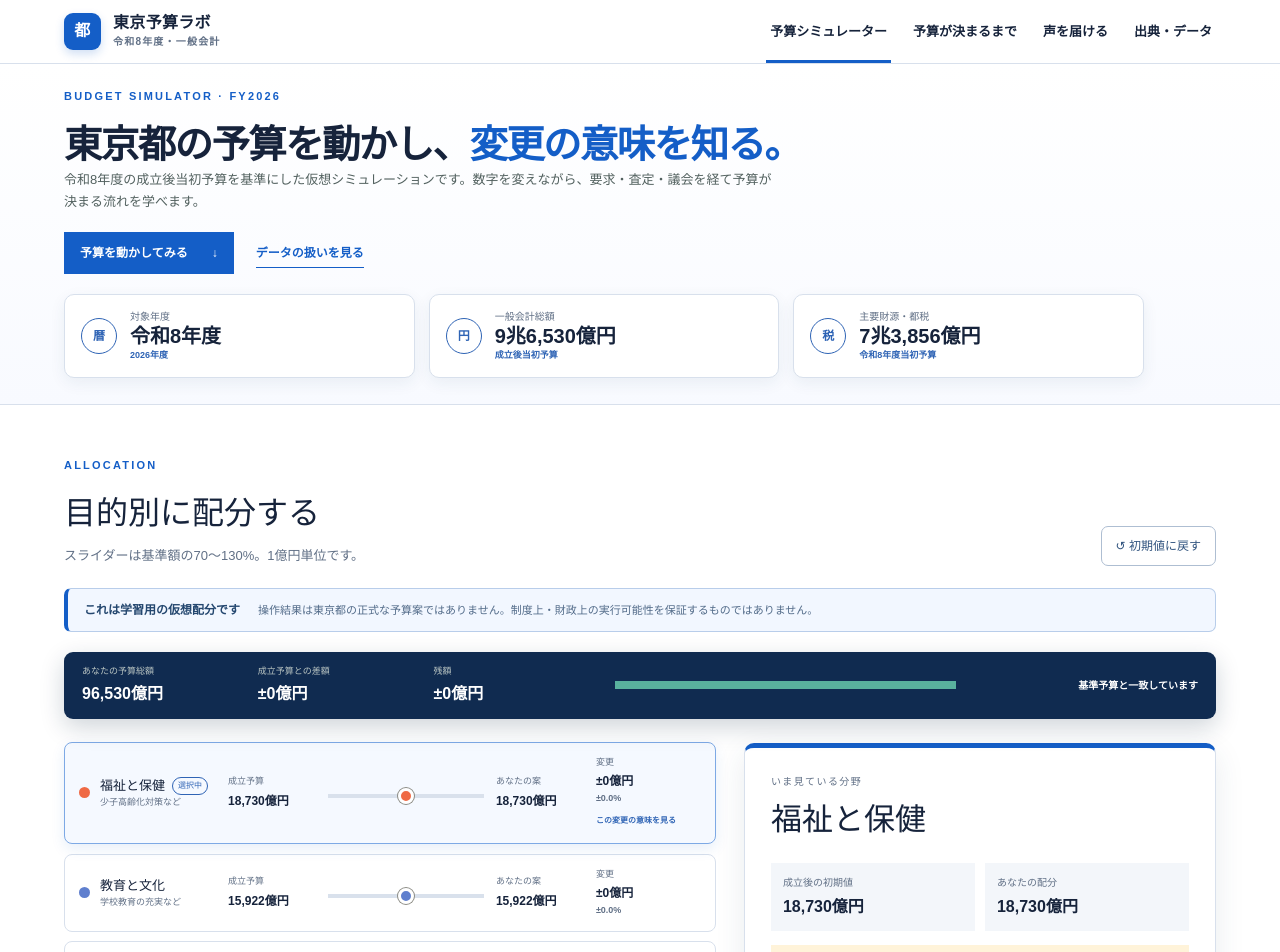
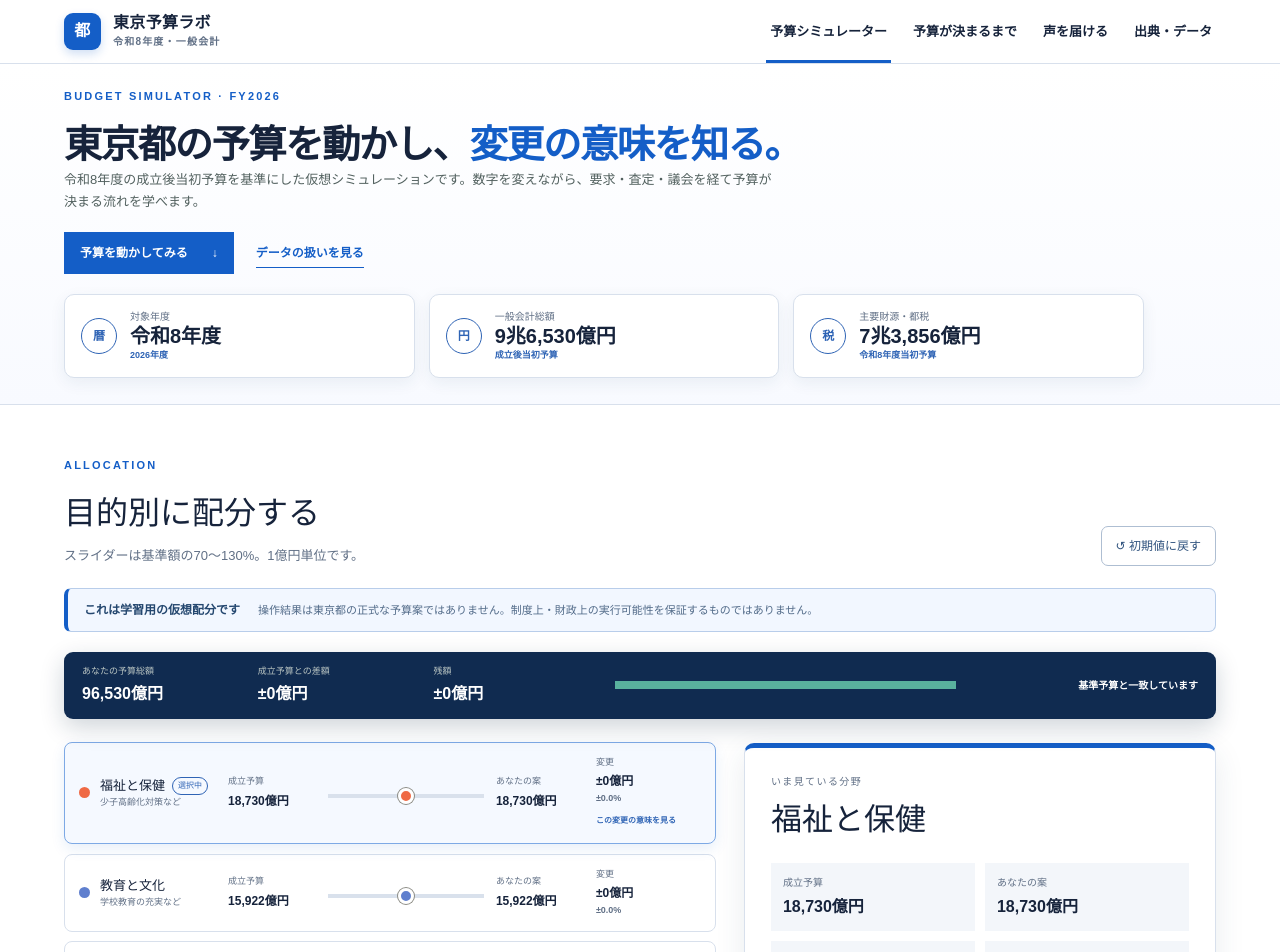
Before and after one commit to okajun35/tokyo-budget-simulator, a Next.js app: page / in a window 1280 px wide. Shown: the top 952 px of the page. Built offline with nearby package versions, Linux system fonts and the light colour scheme.

Commit message:
feat: complete context comparison

```diff
--- a/app/page.tsx
+++ b/app/page.tsx
@@ -41,6 +41,10 @@ export default function Home() {
     [values],
   );
   const active = BUDGET_CATEGORIES.find(x => x.id === selected)!;
+  const activeChange = describeBudgetChange(
+    active.baselineAmount100mYen,
+    values[active.id],
+  );
 
   const setValue = (id: BudgetCategoryId, value: number) => {
     setValues(v => ({ ...v, [id]: value }));
@@ -126,7 +130,7 @@ export default function Home() {
 
           <aside className="contextPanel" id="category-context" aria-label="選択分野の変更の意味">
             <p className="panelKicker">いま見ている分野</p><h2>{active.name}</h2>
-            <div className="amountCompare"><span>成立後の初期値<b>{money(active.baselineAmount100mYen)}</b></span><span>あなたの配分<b>{money(values[active.id])}</b></span></div>
+            <div className="amountCompare"><span>成立予算<b>{money(active.baselineAmount100mYen)}</b></span><span>あなたの案<b>{money(values[active.id])}</b></span><span>変更額<b>{activeChange.amountLabel}</b></span><span>変更率<b>{activeChange.rateLabel}</b></span></div>
             <div className="warning">目的別予算と局別要求は集計範囲が異なります。直接の差額比較ではありません。</div>
             <div className="timelineCard"><span className="stageTag request">各局要求</span>{active.request ? <><h3>{active.request.bureau}</h3><div className="requestNums"><span>R8要求<b>{money(active.request.requestedAmount100mYen)}</b></span><span>R7当初<b>{money(active.request.previousAmount100mYen)}</b></span></div><p>{active.request.reason}</p></> : <p>このプロトタイプでは、代表局の要求総額をまだ対応付けていません。推測値は表示しません。</p>}</div>
             <div className="timelineCard"><span className="stageTag bureau">財務局査定</span><p>{active.bureauAssessment ?? "この分野の代表事例は未収録です。公式の事項別一覧で確認できます。"}</p></div>
```
Also changed, not shown: 2 other files (tests, documents, lock files or other folders).
